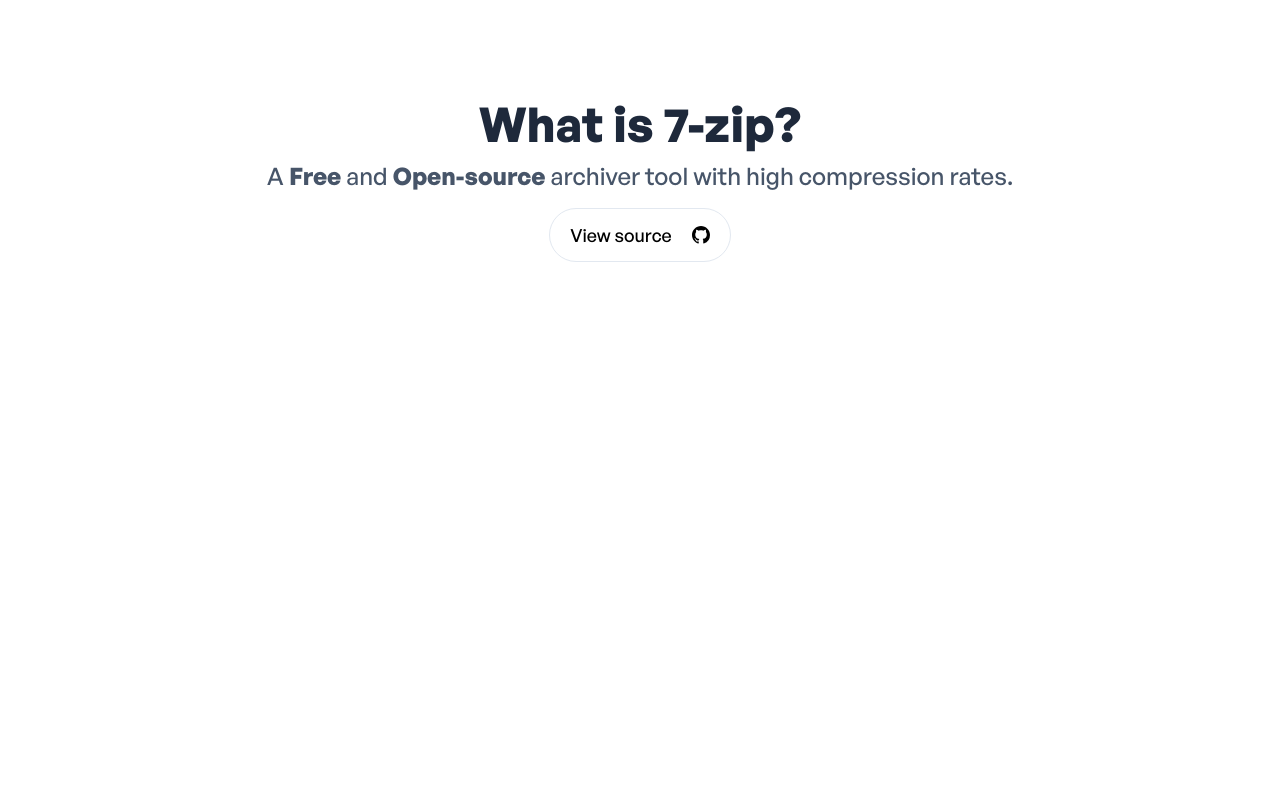
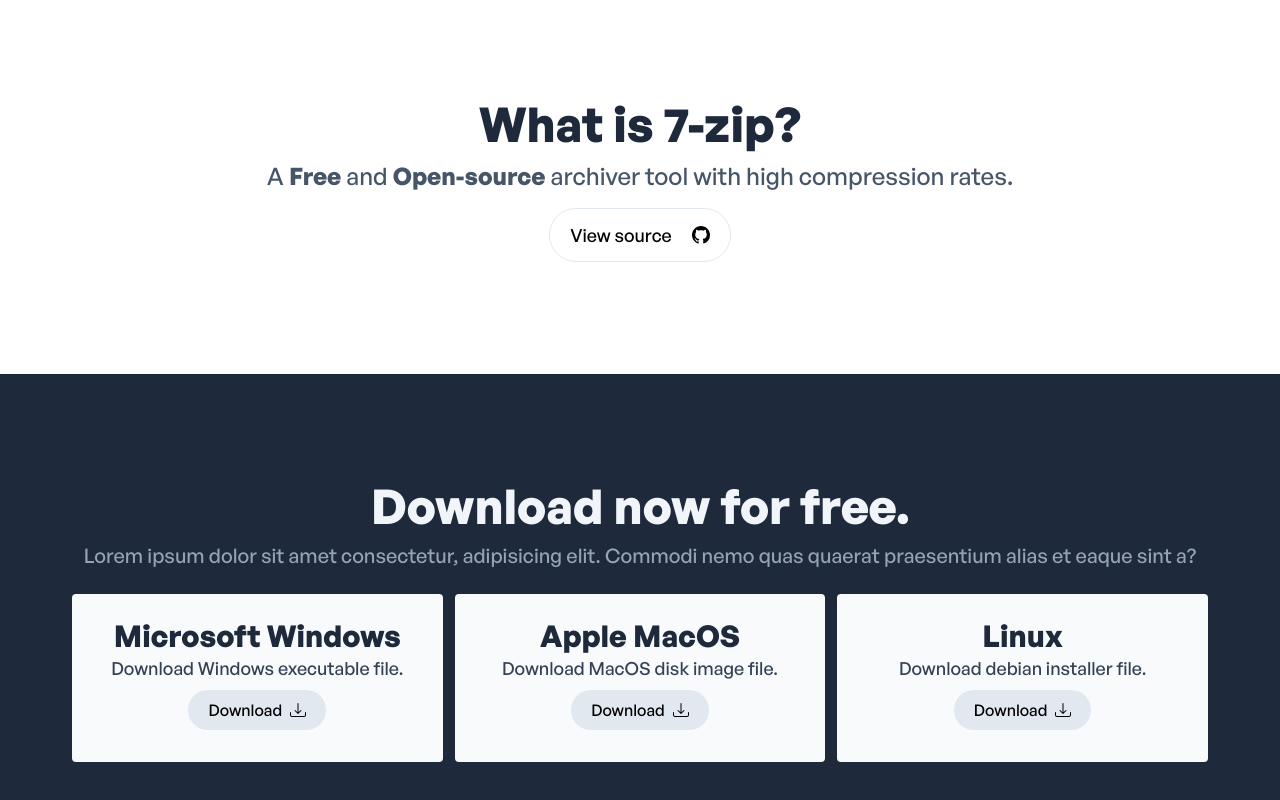
Before and after one commit to Code-Beaker/seven-zip-web, a React (Vite) app in the folder app/: page / in a window 1280 px wide. Shown: the part 560-1360 px from the top of the page. Before the commit the page ends 934 px from the top, so only its background shows below. Built offline with nearby package versions, Linux system fonts and the light colour scheme.

Commit message:
completed downloads

```diff
--- a/app/src/components/Content.jsx
+++ b/app/src/components/Content.jsx
@@ -1,10 +1,12 @@
 import React from "react";
+import DownloadSection from "./DownloadSection";
 import { BsGithub } from "react-icons/bs";
 
 const Content = () => {
   return (
     <main>
       <About link={"about"} />
+      <Downloads link={"download"} />
     </main>
   );
 };
@@ -37,14 +39,17 @@ const ViewSourceButton = () => {
   );
 };
 
-const Downloads = () => {
+const Downloads = ({ link }) => {
   return (
-    <section>
-      <h1>Download now for free.</h1>
-      <p>
+    <section className="bg-slate-800 py-24 px-12 text-center" id={link}>
+      <h1 className="text-slate-100 text-5xl my-3 font-bold">
+        Download now for free.
+      </h1>
+      <p className="text-slate-400 font-medium text-xl">
         Lorem ipsum dolor sit amet consectetur, adipisicing elit. Commodi nemo
         quas quaerat praesentium alias et eaque sint a?
       </p>
+      <DownloadSection />
     </section>
   );
 };
```
